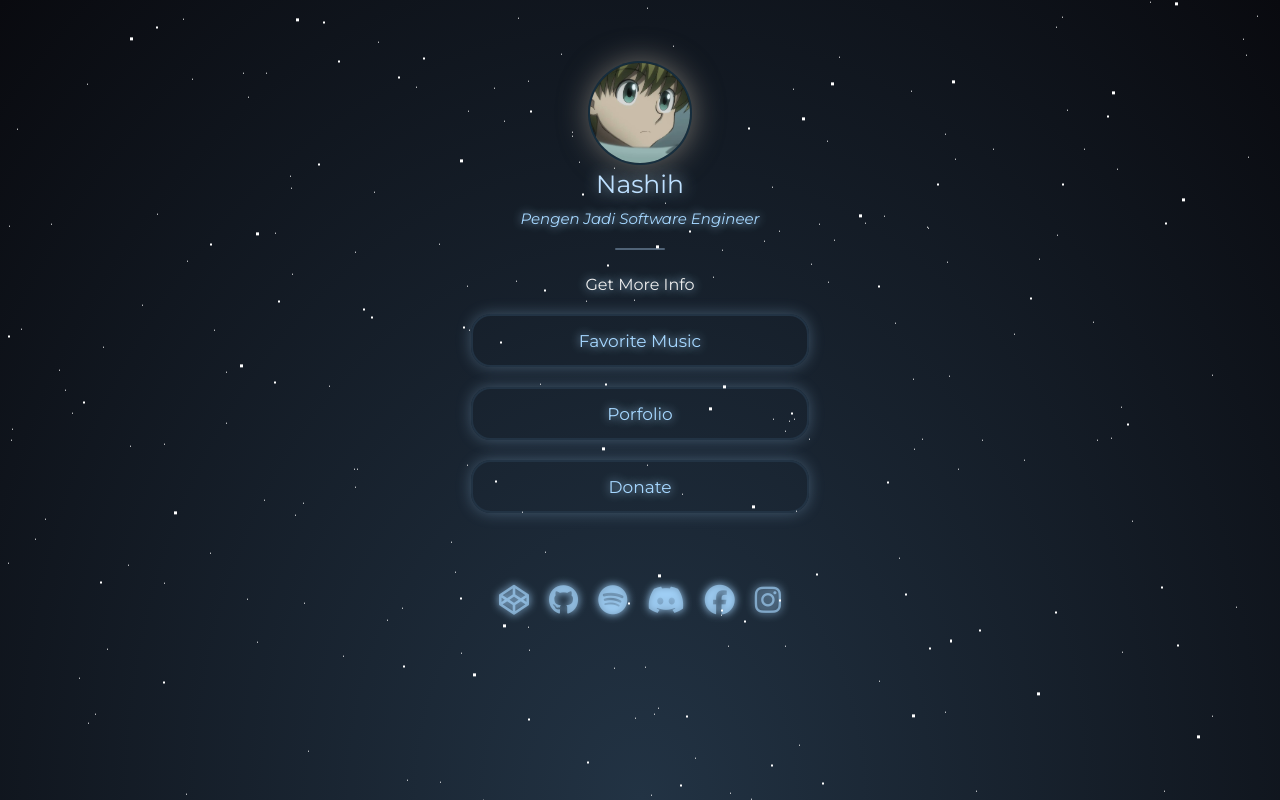
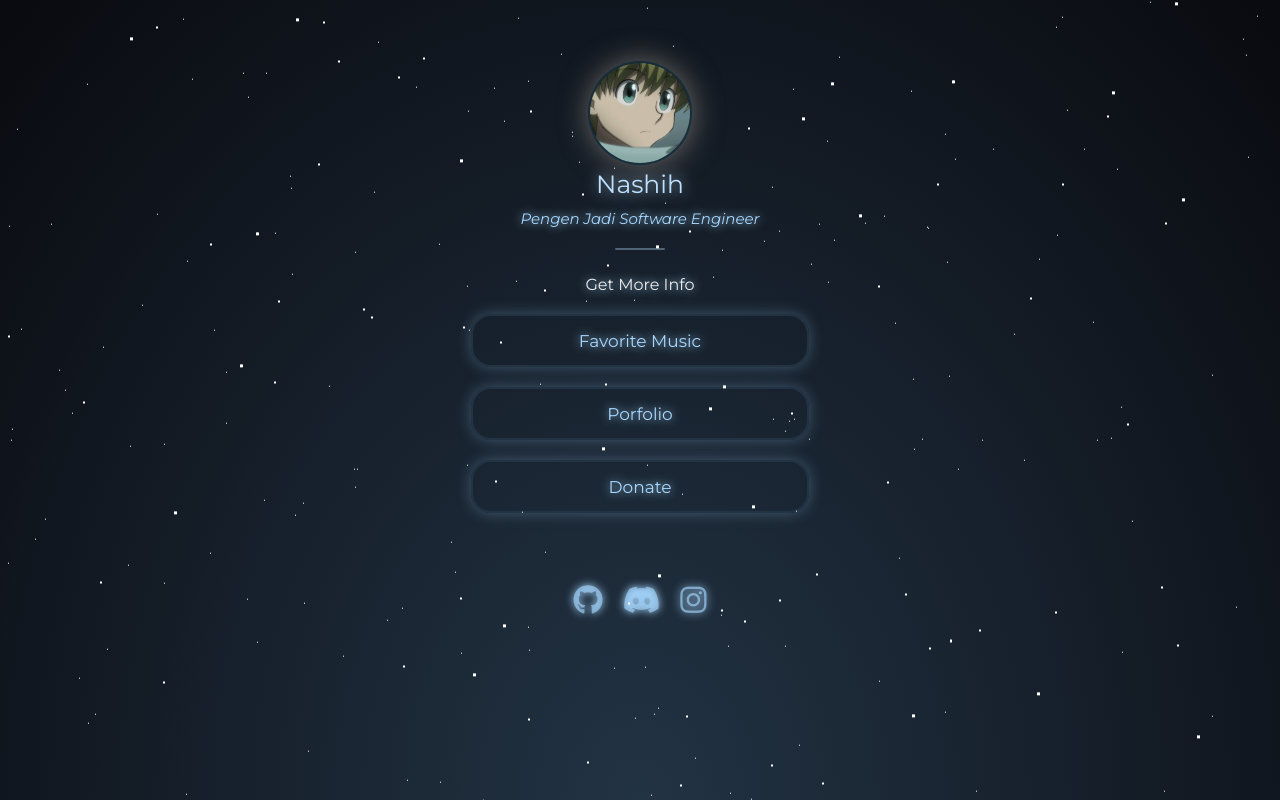
Before and after one commit to Nlxone/nlxone.github.io, a plain HTML site: page index.html in a window 1280 px wide. Drawn offline with Linux system fonts and the light colour scheme.

Commit message:
Update index.html
Updating Awesome Icon CDN

```diff
--- a/index.html
+++ b/index.html
@@ -11,6 +11,7 @@
     <link rel="preconnect" href="https://fonts.googleapis.com">
     <link rel="preconnect" href="https://fonts.gstatic.com" crossorigin>
     <link href="https://fonts.googleapis.com/css2?family=Lato:wght@300;400;700&family=Montserrat:ital,wght@0,300;0,400;0,500;1,400&family=Raleway:ital,wght@0,300;0,400;1,300&display=swap" rel="stylesheet">
+    <link rel="stylesheet" href="https://cdnjs.cloudflare.com/ajax/libs/font-awesome/6.6.0/css/all.min.css" integrity="sha512-Kc323vGBEqzTmouAECnVceyQqyqdsSiqLQISBL29aUW4U/M7pSPA/gEUZQqv1cwx4OnYxTxve5UMg5GT6L4JJg==" crossorigin="anonymous" referrerpolicy="no-referrer" />
     <!-- Core theme CSS -->
     <link rel="stylesheet" href="style.css">
 </head>
@@ -59,10 +60,11 @@
             <div class="row">
                 <div class="col">
                     <ul>
-                        <li><a href="https://codepen.io/nhashih"><i class="fab fa-codepen icon-codepen"></i></a></li>
+<!--                         <li><a href="https://codepen.io/nhashih"><i class="fab fa-codepen icon-codepen"></i></a></li> -->
                         <li><a href="https://github.com/nhashih"><i class="fab fa-github icon-github"></i></a></li>
-                        <li><a href="https://open.spotify.com/user/dkmnrsucfcp7hu4o3ajnpml9s"><i class="fab fa-spotify icon-spotify" ></i></a></li>
-                        <li><a href="https://discord.gg/stRynhSESE"><i class="fab fa-discord icon-dsc"></i></a></li>                <li><a href="?facebook"><i class="fab fa-facebook icon-fb"></i></a></li>
+                        <!--<li><a href="https://open.spotify.com/user/dkmnrsucfcp7hu4o3ajnpml9s"><i class="fab fa-spotify icon-spotify" ></i></a></li>-->
+                        <li><a href="https://discord.gg/stRynhSESE"><i class="fab fa-discord icon-dsc"></i></a></li>
+<!--                         <li><a href="?facebook"><i class="fab fa-facebook icon-fb"></i></a></li> -->
                         <li><a href="https://www.instagram.com/nhashih/"><i class="fab fa-instagram icon-ig"></i></a></li>
                     </ul>
                 </div>
@@ -70,6 +72,5 @@
         </div>
 
     </div>
-    <script src="https://kit.fontawesome.com/bf8e6153cb.js" crossorigin="anonymous"></script>
 </body>
 </html>
```
